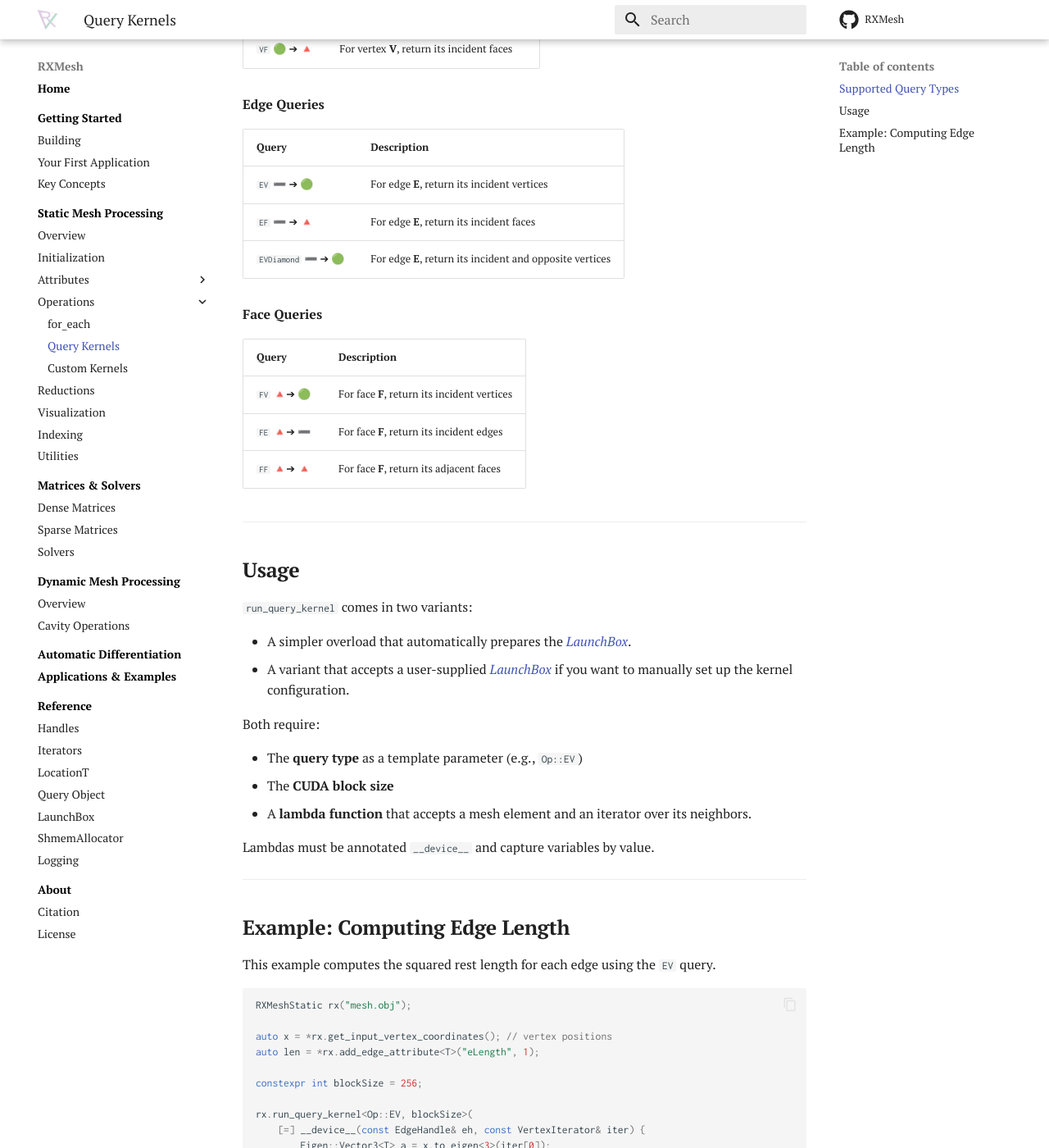
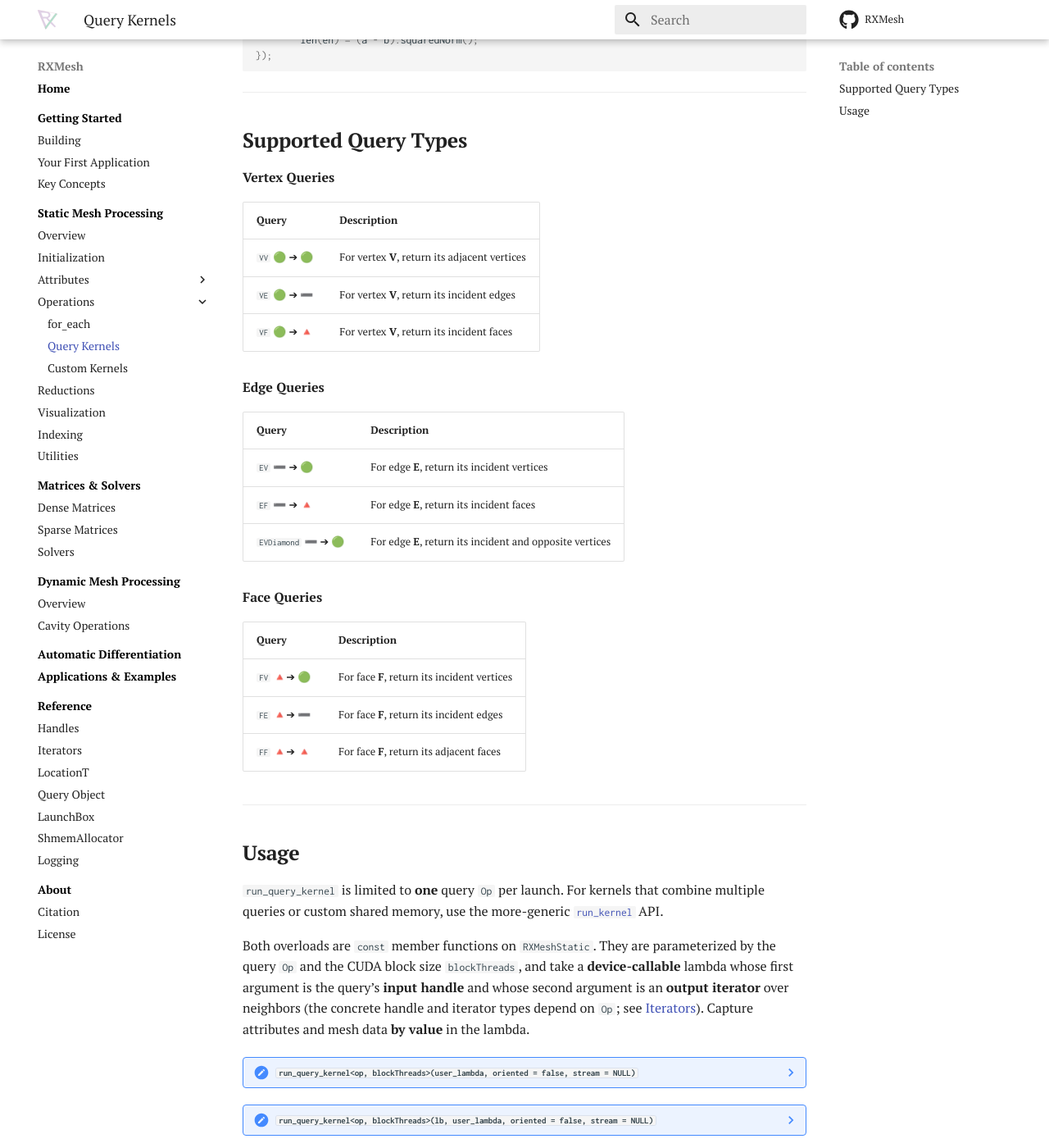
Before and after one commit to Ahdhn/RXMeshDocs, an MkDocs documentation site: the page built from docs/rxmesh/run_query_kernel.md, in a window 1280 px wide and 1400 px high, scrolled down 591 px. Shown: the whole window at 82% size. Built offline with MkDocs 1.6.1 and Material for MkDocs 9.7.7, drawn with Linux system fonts in a browser that asks for light colours; comment, search, counter and statistics services are not loaded; some of the changed text lies outside the part shown.

Commit message:
run_query_kernel

````diff
--- a/docs/rxmesh/run_query_kernel.md
+++ b/docs/rxmesh/run_query_kernel.md
@@ -1,6 +1,25 @@
 # **`run_query_kernel` **
 
-`run_query_kernel` is used to launch a device kernel that operates on a **mesh element and its local neighborhood**. It takes a query type (e.g., `Op::EV`), which specifies what neighborhood relation to access—such as "incident vertices of an edge" or "adjacent faces of a face". This is the *simplest* entry point in RXMesh for neighborhood-based computations. The neighborhood is exposed through an [Iterator](iterators.md) whose type depends on the query's output element—for example, a vertex one-ring query (`VV`) yields a `VertexIterator`.
+`run_query_kernel` is used to launch a device kernel that operates on a **mesh element and its local neighborhood**. It takes a query type (e.g., `Op::EV`), which specifies what neighborhood relation to access, e.g., "incident vertices of an edge" or "adjacent faces of a face". This is the *simplest* entry point in RXMesh for neighborhood-based computations. The neighborhood is exposed through an [Iterator](iterators.md) whose type depends on the query's output element, e.g., a vertex one-ring query (`VV`) yields a `VertexIterator`.
+
+The example below computes the squared rest length for each edge using the `EV` query:
+
+```cpp
+RXMeshStatic rx("mesh.obj");
+
+auto x = *rx.get_input_vertex_coordinates(); // vertex positions
+auto len = *rx.add_edge_attribute<T>("eLength", 1);
+
+constexpr int blockSize = 256;
+
+rx.run_query_kernel<Op::EV, blockSize>(
+    [=] __device__(const EdgeHandle& eh, const VertexIterator& iter) {
+        Eigen::Vector3<T> a = x.to_eigen<3>(iter[0]);
+        Eigen::Vector3<T> b = x.to_eigen<3>(iter[1]);
+
+        len(eh) = (a - b).squaredNorm();
+});
+```
 
 ---
 ## **Supported Query Types**
@@ -35,40 +54,18 @@
 
 ## **Usage**
 
-`run_query_kernel` comes in two variants:
+`run_query_kernel` is limited to **one** query `Op` per launch. For kernels that combine multiple queries or custom shared memory, use the more-generic [`run_kernel`](run_kernel.md) API.
 
-- A simpler overload that automatically prepares the [*LaunchBox*](launch_box.md).
-- A variant that accepts a user-supplied [*LaunchBox*](launch_box.md) if you want to manually set up the kernel configuration.
+Both overloads are `const` member functions on `RXMeshStatic`. They are parameterized by the query `Op` and the CUDA block size `blockThreads`, and take a **device-callable** lambda whose first argument is the query’s **input handle** and whose second argument is an **output iterator** over neighbors (the concrete handle and iterator types depend on `Op`; see [Iterators](iterators.md)). Capture attributes and mesh data **by value** in the lambda.
 
-Both require:
+??? note "`run_query_kernel<op, blockThreads>(user_lambda, oriented = false, stream = NULL)`"
+    - **`op`**: compile-time query (e.g. `Op::EV`). Only one `Op` per call.
+    - **`blockThreads`**: threads per CUDA block (e.g. `256`).
+    - **`user_lambda`**: invoked on the device for each input element; signature is `(InputHandle, OutputIterator&)` where types follow from `op`.
+    - **`oriented`** (optional, default `false`): when `true`, enables oriented traversal for queries that support it (e.g. `Op::VV`, `Op::VE`).
+    - **`stream`** (optional): CUDA stream for the launch; default is the null stream.
 
-- The **query type** as a template parameter (e.g., `Op::EV`)
-- The **CUDA block size**
-- A **lambda function** that accepts a mesh element and an iterator over its neighbors.
+    Internally, RXMesh builds a [`LaunchBox<blockThreads>`](launch_box.md) via `prepare_launch_box` for this single query, then launches the query kernel.
 
-Lambdas must be annotated `__device__` and capture variables by value.
-
----
-
-## **Example: Computing Edge Length**
-
-This example computes the squared rest length for each edge using the `EV` query.
-
-```cpp
-RXMeshStatic rx("mesh.obj");
-
-auto x = *rx.get_input_vertex_coordinates(); // vertex positions
-auto len = *rx.add_edge_attribute<T>("eLength", 1);
-
-constexpr int blockSize = 256;
-
-rx.run_query_kernel<Op::EV, blockSize>(
-    [=] __device__(const EdgeHandle& eh, const VertexIterator& iter) {
-        Eigen::Vector3<T> a = x.to_eigen<3>(iter[0]);
-        Eigen::Vector3<T> b = x.to_eigen<3>(iter[1]);
-
-        len(eh) = (a - b).squaredNorm();
-});
-```
-
-> See [Managing Attributes](managing_attributes.md) to learn how to create and manipulate attributes like `len`.
+??? note "`run_query_kernel<op, blockThreads>(lb, user_lambda, oriented = false, stream = NULL)`"
+    Same template parameters and lambda contract as the overload above but here the user supplies a **pre-computed** [`LaunchBox<blockThreads>`](launch_box.md). Use this when you already called `prepare_launch_box` (for example to reuse the same launch configuration across repeated launches). The `lb` must be consistent with the same `op` and block size as the internal query kernel.
````
